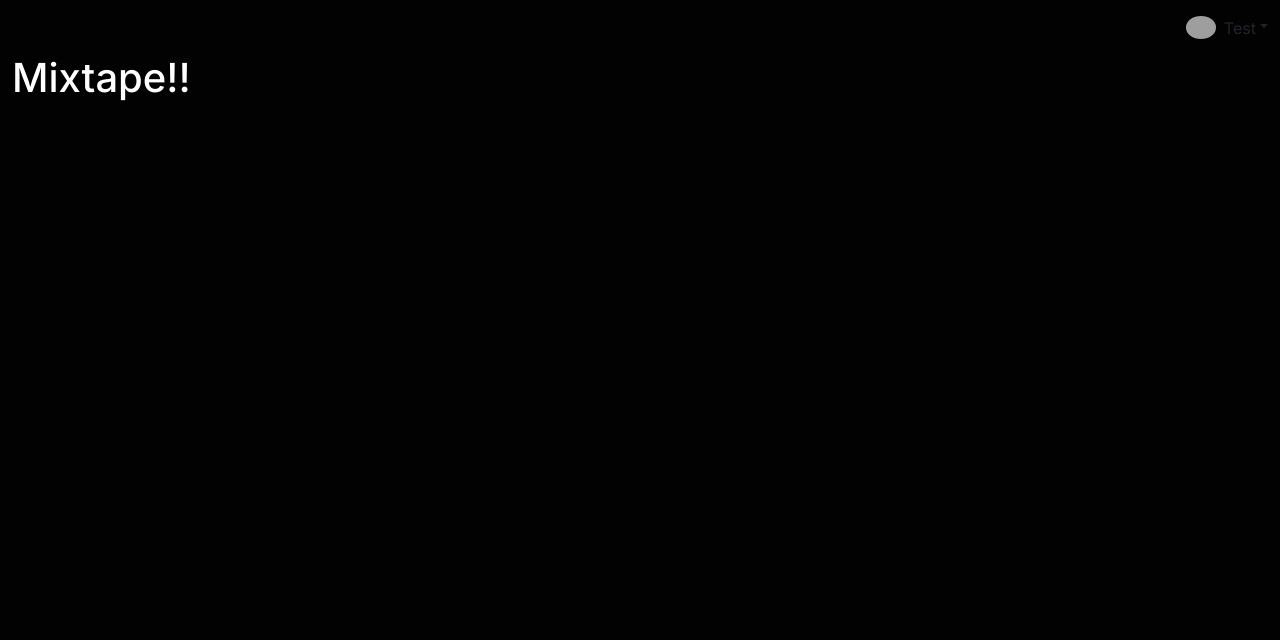
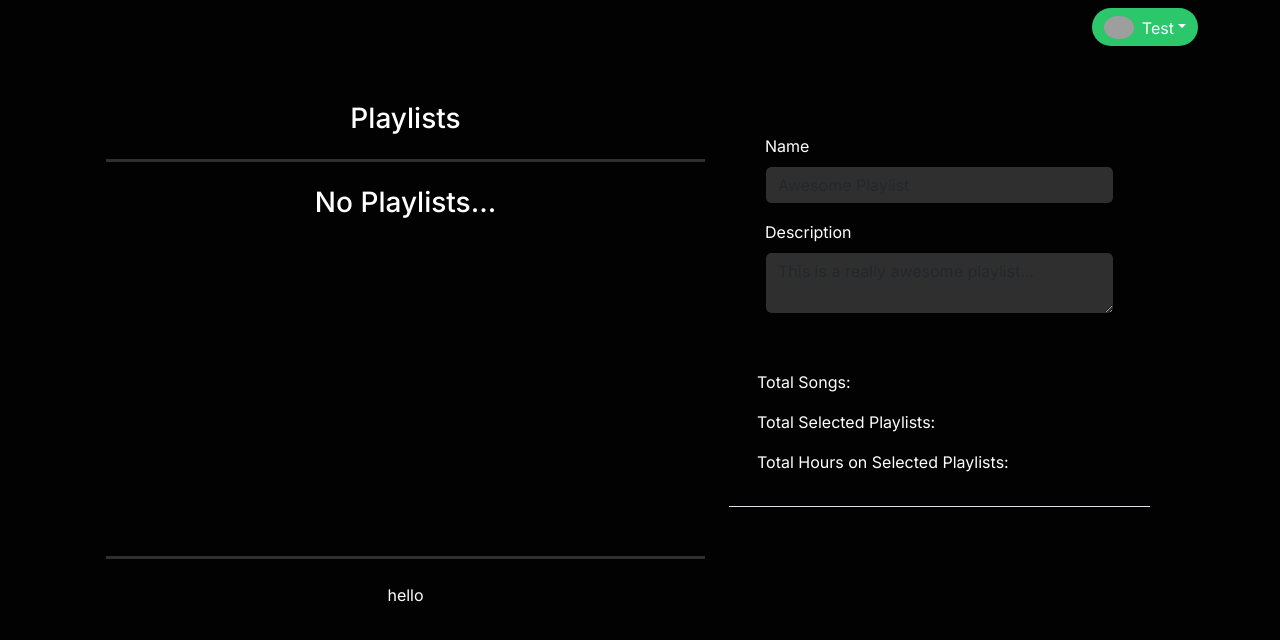
Before and after one commit to nicholasrubright/MyMixtape, a Next.js app in the folder mymixtape-app/: page /mixtape in a window 1280 px wide. Shown: the top 640 px of the page. Built offline with nearby package versions, Linux system fonts and the light colour scheme; no server answers; grey boxes are pictures that could not be loaded.

Commit message:
added mixer and other components

```diff
--- a/mymixtape-app/src/app/layout.tsx
+++ b/mymixtape-app/src/app/layout.tsx
@@ -1,6 +1,4 @@
 import "bootstrap/dist/css/bootstrap.css";
-// Put any other imports below so that CSS from your
-// components takes precedence over default styles.
 import "@/styles/globals.scss";
 
 import { Inter } from "next/font/google";
@@ -19,8 +17,30 @@ export default function RootLayout({
 }) {
   return (
     <html lang="en">
+      <head>
+        <link rel="preconnect" href="https://fonts.googleapis.com" />
+        <link
+          rel="preconnect"
+          href="https://fonts.gstatic.com"
+          crossOrigin="anonymous"
+        />
+        <link
+          rel="stylesheet"
+          href="https://cdn.jsdelivr.net/npm/bootstrap-icons@1.10.5/font/bootstrap-icons.css"
+        ></link>
+        <link
+          href="https://fonts.googleapis.com/css2?family=Roboto:wght@400;900&display=swap"
+          rel="stylesheet"
+        />
+        <script src="https://cdn.jsdelivr.net/npm/@popperjs/core@2.9.2/dist/umd/popper.min.js"></script>
+        <script
+          src="https://cdn.jsdelivr.net/npm/bootstrap@5.0.1/dist/js/bootstrap.min.js"
+          integrity="sha384-Atwg2Pkwv9vp0ygtn1JAojH0nYbwNJLPhwyoVbhoPwBhjQPR5VtM2+xf0Uwh9KtT"
+          crossOrigin="anonymous"
+        ></script>
+      </head>
       <body className={inter.className}>
-        <div className="row">{children}</div>
+        <div>{children}</div>
       </body>
     </html>
   );
--- a/mymixtape-app/src/app/mixtape/page.tsx
+++ b/mymixtape-app/src/app/mixtape/page.tsx
@@ -1,16 +1,13 @@
 import { api } from "@/api/mixtape.api";
+import Mixer from "@/components/Mixtape/Mixer";
 import Navbar from "@/components/Navbar";
 import { redirect } from "next/navigation";
 
 export default async function Mixtape(props: MixtapeProps) {
   const { code } = props.searchParams;
 
-  if (code) {
-    const { token, expires_in } = await getAccessToken(code);
-    console.log(token, expires_in);
-  } else {
+  if (!code) {
     const { url } = await getAuthorization();
-
     if (url) {
       redirect(url);
     }
@@ -22,7 +19,7 @@ export default async function Mixtape(props: MixtapeProps) {
         <Navbar />
       </div>
       <div className="row container-fluid">
-        <h1>Mixtape!!</h1>
+        <Mixer code={code as string} />
       </div>
     </div>
   );
--- a/mymixtape-app/src/app/page.tsx
+++ b/mymixtape-app/src/app/page.tsx
@@ -1,4 +1,4 @@
-import Jumbotron from "@/components/Jumbotron";
+import Jumbotron from "@/components/Home/Jumbotron";
 
 export default function Home() {
   return (
--- /dev/null
+++ b/mymixtape-app/src/components/Mixtape/Mixer.tsx
@@ -0,0 +1,38 @@
+"use client";
+import { useEffect, useState } from "react";
+import Form from "./Mixer/Form";
+import Playlists from "./Playlist/Playlists";
+
+export default function Mixer(props: MixerProps) {
+  const { code } = props;
+
+  const [alert, setAlert] = useState({ hasAlert: false, message: "" });
+
+  //   useEffect(() => {
+  //     const setAccessToken = async () => {
+  //       if (!localStorage.getItem("code")) {
+  //         await getAccessToken(code);
+  //         localStorage.setItem("code", code);
+  //       }
+  //     };
+
+  //     setAccessToken();
+  //   }, [code]);
+
+  return (
+    <div className="container px-4 py-5">
+      <div className="row">
+        <div className="col-lg-7">
+          <Playlists />
+        </div>
+        <div className="col-lg-5">
+          <Form />
+        </div>
+      </div>
+    </div>
+  );
+}
+
+interface MixerProps {
+  code: string;
+}
--- /dev/null
+++ b/mymixtape-app/src/components/Mixtape/Mixer/Form.tsx
@@ -0,0 +1,50 @@
+export default function Form() {
+  return (
+    <div className="container h-100">
+      <div>
+        <div id="fields" className="row mt-2 p-4">
+          <div className="mb-3">
+            <label htmlFor="newPlaylistName" className="form-label">
+              Name
+            </label>
+            <input
+              type="text"
+              className="form-control form-input"
+              id="newPlaylistName"
+              //   value={newPlaylistName}
+              placeholder="Awesome Playlist"
+              //   onChange={(e) => handleNewPlaylistName(e)}
+            />
+          </div>
+          <div className="mb-3">
+            <label htmlFor="newPlaylistDescription" className="form-label">
+              Description
+            </label>
+            <textarea
+              className="form-control form-input"
+              id="newPlaylistDescription"
+              //   value={newPlaylistDescription}
+              placeholder="This is a really awesome playlist..."
+              //   onChange={(e) => handleNewPlaylistDescription(e)}
+            />
+          </div>
+        </div>
+        <div>
+          <div id="stats" className="row p-3">
+            <p>Total Songs: </p>
+            <p>Total Selected Playlists: </p>
+            <p>Total Hours on Selected Playlists: </p>
+          </div>
+          <div id="buttons" className="row border-top p-3 align-items-end">
+            <div className="col d-grid align-self-end">
+              {/* <CreateButton
+                  isLoading={false}
+                  createNewPlaylist={createNewPlaylist}
+                /> */}
+            </div>
+          </div>
+        </div>
+      </div>
+    </div>
+  );
+}
--- /dev/null
+++ b/mymixtape-app/src/components/Mixtape/Playlist/Playlists.tsx
@@ -0,0 +1,15 @@
+export default function Playlists() {
+  return (
+    <div className="container">
+      <div className="row text-center mb-3">
+        <h3>Playlists</h3>
+      </div>
+      <div className="row overflow-auto px-3 playlist-container">
+        <h3 className="text-center p-4">No Playlists...</h3>
+      </div>
+      <div className="row mt-3 text-center py-2">
+        <p>hello</p>
+      </div>
+    </div>
+  );
+}
--- a/mymixtape-app/src/styles/_imports.scss
+++ b/mymixtape-app/src/styles/_imports.scss
@@ -1 +1,2 @@
 @use "./home.scss";
+@use "./mixer.scss";
--- /dev/null
+++ b/mymixtape-app/src/styles/mixer.scss
@@ -0,0 +1,77 @@
+@use "vars" as *;
+
+.profile-dropdown {
+  background-color: $bg-green-light;
+  color: $bg-white;
+}
+
+.profile-dropdown:hover {
+  background-color: $bg-green-dark;
+}
+
+.create-btn {
+  background-color: $bg-green-light;
+  color: $bg-white;
+}
+
+.create-btn:hover {
+  background-color: $bg-green-dark;
+  color: $bg-white;
+}
+
+.form-input {
+  background-color: $bg-black-lighter;
+  border-color: $bg-black !important;
+  color: $bg-white;
+}
+
+.form-input:focus {
+  background-color: $bg-black-light;
+  border-color: $bg-black !important;
+  color: $bg-white;
+}
+
+.alert-red {
+  background-color: $bg-red;
+}
+
+.alert-yellow {
+  background-color: $bg-yellow;
+  color: $bg-black;
+}
+
+.playlist-container {
+  border-bottom-style: solid;
+  border-top-style: solid;
+  border-color: $bg-black-lighter;
+  height: 400px;
+}
+
+.playlist {
+  color: $bg-black;
+}
+
+.playlist:hover {
+  background-color: $bg-gray !important;
+  cursor: pointer;
+}
+
+.playlist.active {
+  background-color: $bg-green-light !important;
+  color: $bg-white;
+}
+
+.playlist.active:hover {
+  background-color: $bg-green-dark !important;
+}
+
+// Playlist Options
+.options-btn {
+  background-color: $bg-green;
+  color: $bg-white;
+}
+
+.options-btn:hover {
+  background-color: $bg-green-dark;
+  color: $bg-white;
+}
```
Also changed, not shown: mymixtape-app/src/types/models.ts (added, +17 -0 lines), mymixtape-app/src/components/Home/Jumbotron.tsx (renamed from mymixtape-app/src/components/Jumbotron.tsx).
